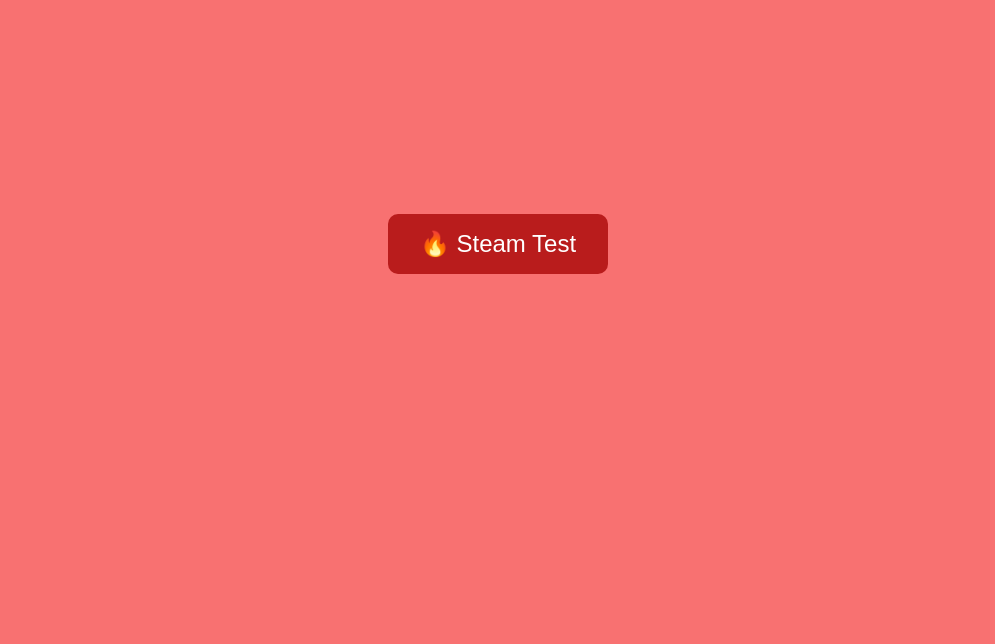
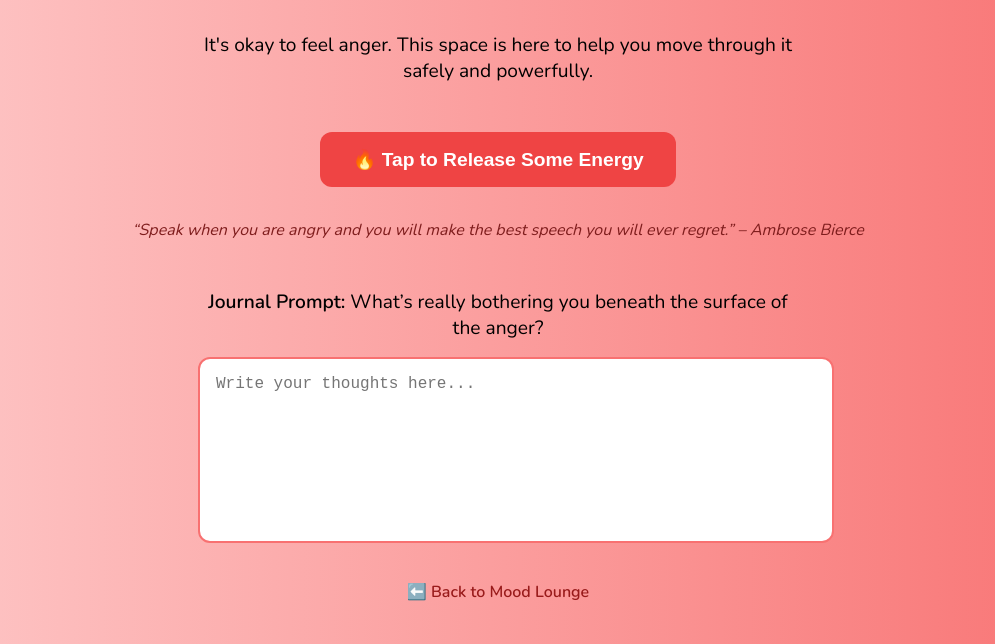
Before and after one commit to Fspike1/The-Mood-Lounge, a plain HTML site: page angry.html in a window 1280 px wide. Shown: the part 156-800 px from the top of the page, without its empty margins (142-1137 px from the left). Drawn offline with nearby package versions, Linux system fonts and the light colour scheme.

Commit message:
Update angry.html

```diff
--- a/angry.html
+++ b/angry.html
@@ -1,47 +1,104 @@
 <!DOCTYPE html>
 <html lang="en">
 <head>
-  <meta charset="UTF-8" />
-  <meta name="viewport" content="width=device-width, initial-scale=1.0"/>
-  <title>Steam Test</title>
+  <meta charset="UTF-8">
+  <meta name="viewport" content="width=device-width, initial-scale=1.0">
+  <title>Angry Room - The Mood Lounge</title>
+  <link href="https://fonts.googleapis.com/css2?family=Nunito:wght@300;600&display=swap" rel="stylesheet">
   <style>
     body {
+      font-family: 'Nunito', sans-serif;
       margin: 0;
-      background: #f87171;
-      height: 100vh;
+      padding: 0;
+      background: linear-gradient(to right, #fecaca, #f87171);
       display: flex;
+      flex-direction: column;
+      align-items: center;
       justify-content: center;
-      align-items: center;
-      font-family: sans-serif;
+      min-height: 100vh;
+      text-align: center;
       overflow: hidden;
       position: relative;
     }
-
-    button {
+    h1 {
+      font-size: 3rem;
+      color: #b91c1c;
+    }
+    p {
+      font-size: 1.2rem;
+      margin: 1rem auto;
+      max-width: 600px;
+    }
+    .quote {
+      font-style: italic;
+      margin-top: 2rem;
+      color: #7f1d1d;
+    }
+    .punch-zone {
+      margin-top: 2rem;
       padding: 1rem 2rem;
-      font-size: 1.5rem;
-      background-color: #b91c1c;
+      background-color: #ef4444;
       color: white;
+      font-weight: bold;
+      font-size: 1.2rem;
       border: none;
-      border-radius: 10px;
+      border-radius: 12px;
       cursor: pointer;
       position: relative;
       z-index: 2;
+      overflow: hidden;
     }
-
+    .burst {
+      position: absolute;
+      width: 200px;
+      height: 200px;
+      background: rgba(239, 68, 68, 0.5);
+      border-radius: 50%;
+      transform: scale(0);
+      animation: burstEffect 0.6s ease-out forwards;
+      z-index: 0;
+      pointer-events: none;
+    }
+    @keyframes burstEffect {
+      to {
+        transform: scale(3);
+        opacity: 0;
+      }
+    }
+    .steam {
+      position: absolute;
+      width: 30px;
+      height: 60px;
+      background: radial-gradient(ellipse at center, rgba(255,255,255,0.8) 0%, rgba(255,255,255,0) 70%);
+      top: 0;
+      left: 50%;
+      transform: translateX(-50%);
+      animation: steamRise 1.2s ease-out forwards;
+      pointer-events: none;
+      z-index: 1;
+    }
+    @keyframes steamRise {
+      0% {
+        opacity: 1;
+        transform: translate(-50%, 0) scale(1);
+      }
+      100% {
+        opacity: 0;
+        transform: translate(-50%, -80px) scale(1.5);
+      }
+    }
     .steam-overlay {
       position: absolute;
       bottom: 0;
       left: 0;
       width: 100%;
       height: 150%;
-      background: radial-gradient(circle, rgba(255,255,255,0.6) 0%, rgba(255,255,255,0) 60%);
+      background: radial-gradient(circle, rgba(255,255,255,0.6) 10%, rgba(255,255,255,0.1) 60%);
       animation: overlayRise 4s ease-out forwards;
       z-index: 1;
       pointer-events: none;
       opacity: 0.8;
     }
-
     @keyframes overlayRise {
       0% {
         opacity: 0.8;
@@ -52,20 +109,69 @@
         transform: translateY(-100%);
       }
     }
+    .journal-box {
+      margin-top: 2rem;
+      width: 80%;
+      max-width: 600px;
+      z-index: 2;
+    }
+    textarea {
+      width: 100%;
+      height: 150px;
+      padding: 1rem;
+      border: 2px solid #f87171;
+      border-radius: 12px;
+      font-size: 1rem;
+      resize: none;
+    }
+    a {
+      margin-top: 2rem;
+      display: inline-block;
+      color: #991b1b;
+      text-decoration: none;
+      font-weight: bold;
+      z-index: 2;
+    }
   </style>
-</head>
-<body>
+  <script>
+    function releaseEnergy(event) {
+      const button = event.currentTarget;
 
-  <button onclick="releaseEnergy()">🔥 Steam Test</button>
+      const burst = document.createElement('div');
+      burst.className = 'burst';
+      burst.style.left = `${event.offsetX - 100}px`;
+      burst.style.top = `${event.offsetY - 100}px`;
+      button.appendChild(burst);
 
-  <script>
-    function releaseEnergy() {
+      const steam = document.createElement('div');
+      steam.className = 'steam';
+      button.appendChild(steam);
+
       const overlay = document.createElement('div');
       overlay.className = 'steam-overlay';
       document.body.appendChild(overlay);
-      setTimeout(() => overlay.remove(), 2500);
+
+      setTimeout(() => {
+        burst.remove();
+        steam.remove();
+        overlay.remove();
+      }, 4000);
     }
   </script>
+</head>
+<body>
+  <h1>Welcome to the Angry Room 😡</h1>
+  <p>It's okay to feel anger. This space is here to help you move through it safely and powerfully.</p>
 
+  <button class="punch-zone" onclick="releaseEnergy(event)">🔥 Tap to Release Some Energy</button>
+
+  <div class="quote">“Speak when you are angry and you will make the best speech you will ever regret.” – Ambrose Bierce</div>
+
+  <div class="journal-box">
+    <p><strong>Journal Prompt:</strong> What’s really bothering you beneath the surface of the anger?</p>
+    <textarea placeholder="Write your thoughts here..."></textarea>
+  </div>
+
+  <a href="index.html">⬅️ Back to Mood Lounge</a>
 </body>
 </html>
```
